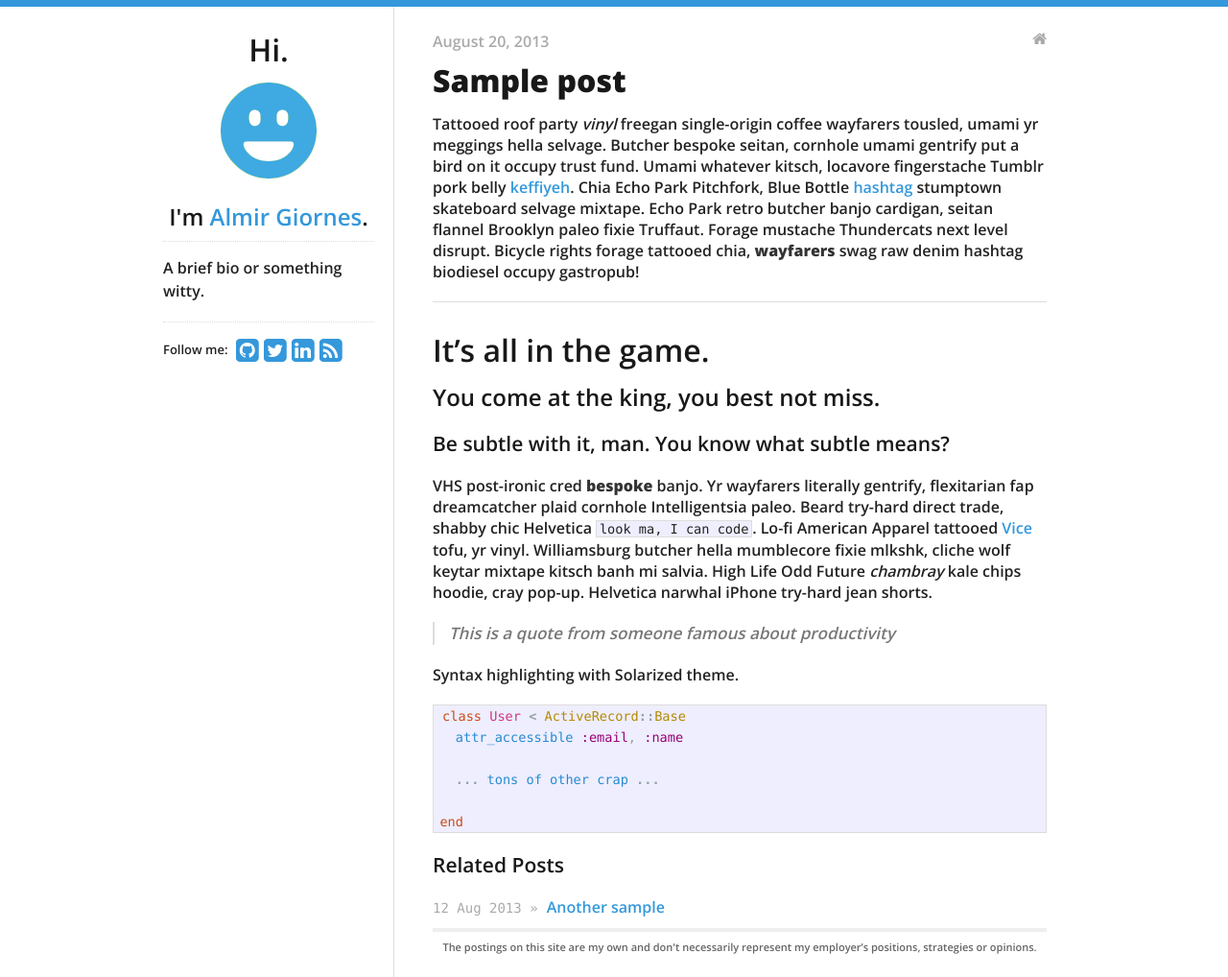
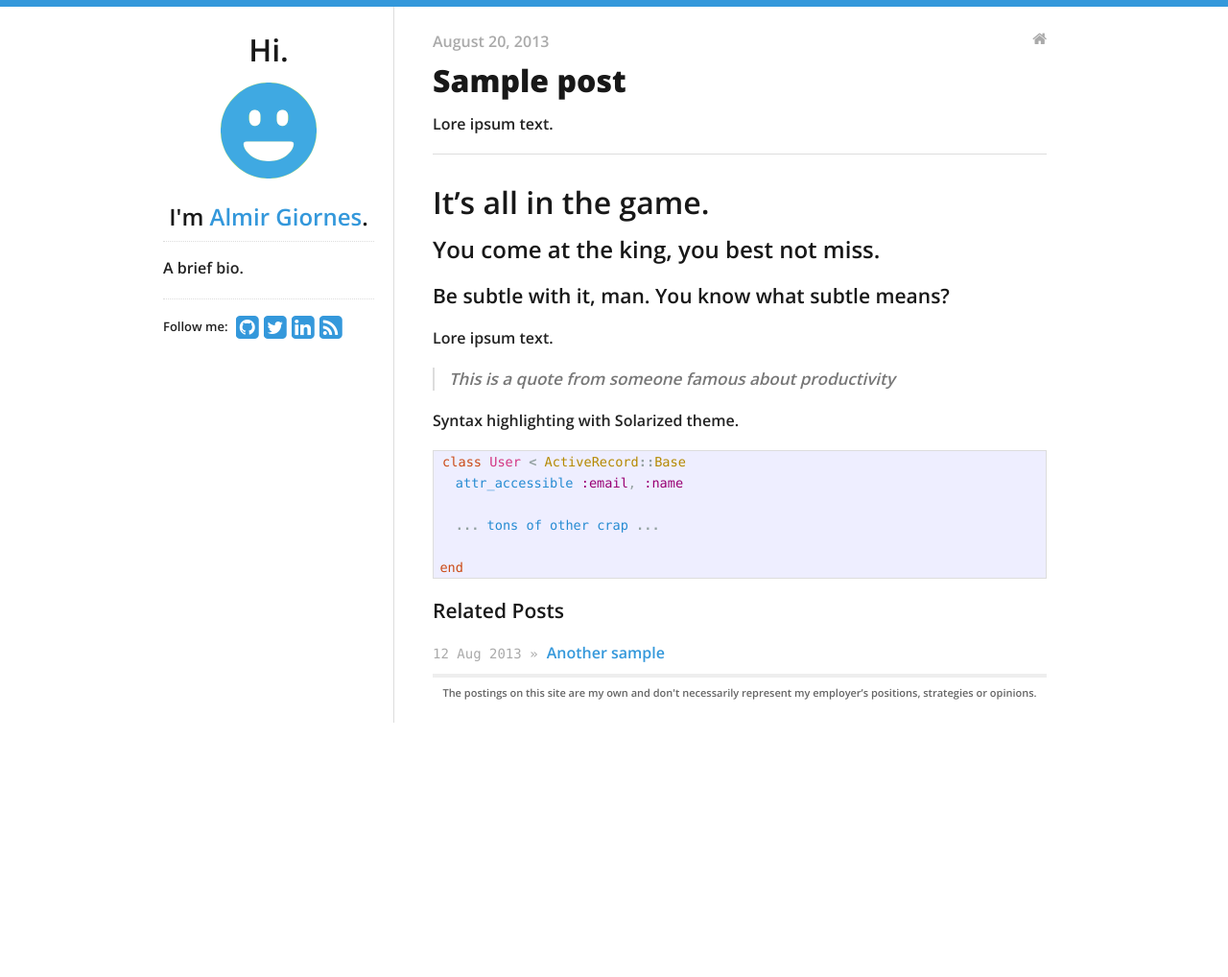
Before and after one commit to almirgiornes/almirgiornes.github.io, a Jekyll site: the page built from _posts/2013-08-20-sample-post.md, in a window 1280 px wide. Shown: the whole page at 96% size. Built offline with Jekyll 4.4.1, drawn with Linux system fonts in a browser that asks for light colours; after the commit the page ends 907 px from its top, so only the background shows below that.

Commit message:
test 4 - template edit

```diff
--- a/_includes/sidebar.html
+++ b/_includes/sidebar.html
@@ -9,7 +9,7 @@
   </a>
   <h2>I'm <a href="/">{{ site.data.theme.name }}</a>.</h2>
   <div id="bio">
-    <p>A brief bio or something witty.</p>
+    <p>A brief bio.</p>
   </div>
   <div id="social">
     {% include social.html %}
--- a/_posts/2013-08-20-sample-post.md
+++ b/_posts/2013-08-20-sample-post.md
@@ -5,13 +5,7 @@ categories:
 - blog
 ---
 
-Tattooed roof party *vinyl* freegan single-origin coffee wayfarers tousled, umami yr
-meggings hella selvage. Butcher bespoke seitan, cornhole umami gentrify put a bird
-on it occupy trust fund. Umami whatever kitsch, locavore fingerstache Tumblr pork belly
-[keffiyeh](#). Chia Echo Park Pitchfork, Blue Bottle [hashtag](#) stumptown skateboard selvage
-mixtape. Echo Park retro butcher banjo cardigan, seitan flannel Brooklyn paleo fixie
-Truffaut. Forage mustache Thundercats next level disrupt. Bicycle rights forage tattooed
-chia, **wayfarers** swag raw denim hashtag biodiesel occupy gastropub!
+Lore ipsum text.
 
 ---
 
@@ -21,12 +15,7 @@ chia, **wayfarers** swag raw denim hashtag biodiesel occupy gastropub!
 
 ### Be subtle with it, man. You know what subtle means?
 
-VHS post-ironic cred **bespoke** banjo. Yr wayfarers literally gentrify, flexitarian fap
-dreamcatcher plaid cornhole Intelligentsia paleo. Beard try-hard direct trade, shabby chic
-Helvetica `look ma, I can code`. Lo-fi American Apparel tattooed [Vice](#) tofu, yr vinyl.
-Williamsburg butcher hella mumblecore fixie mlkshk, cliche wolf keytar mixtape kitsch banh mi
-salvia. High Life Odd Future *chambray* kale chips hoodie, cray pop-up. Helvetica narwhal
-iPhone try-hard jean shorts.
+Lore ipsum text.
 
 > This is a quote from someone famous about productivity
 
```
